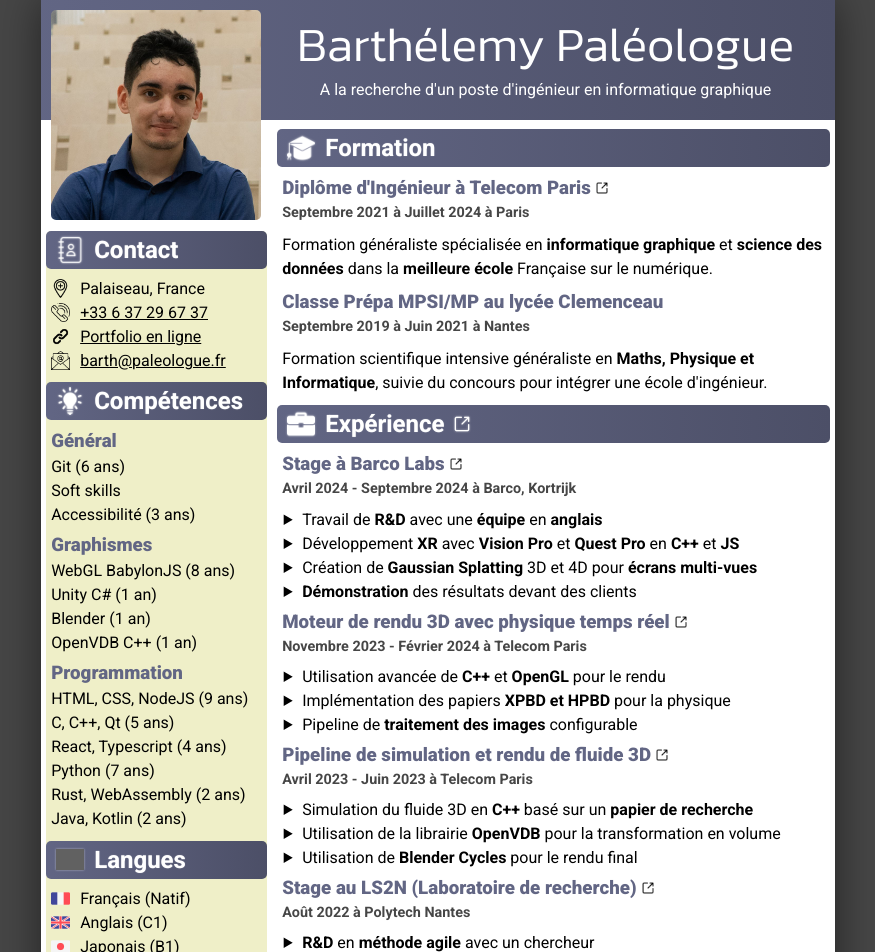
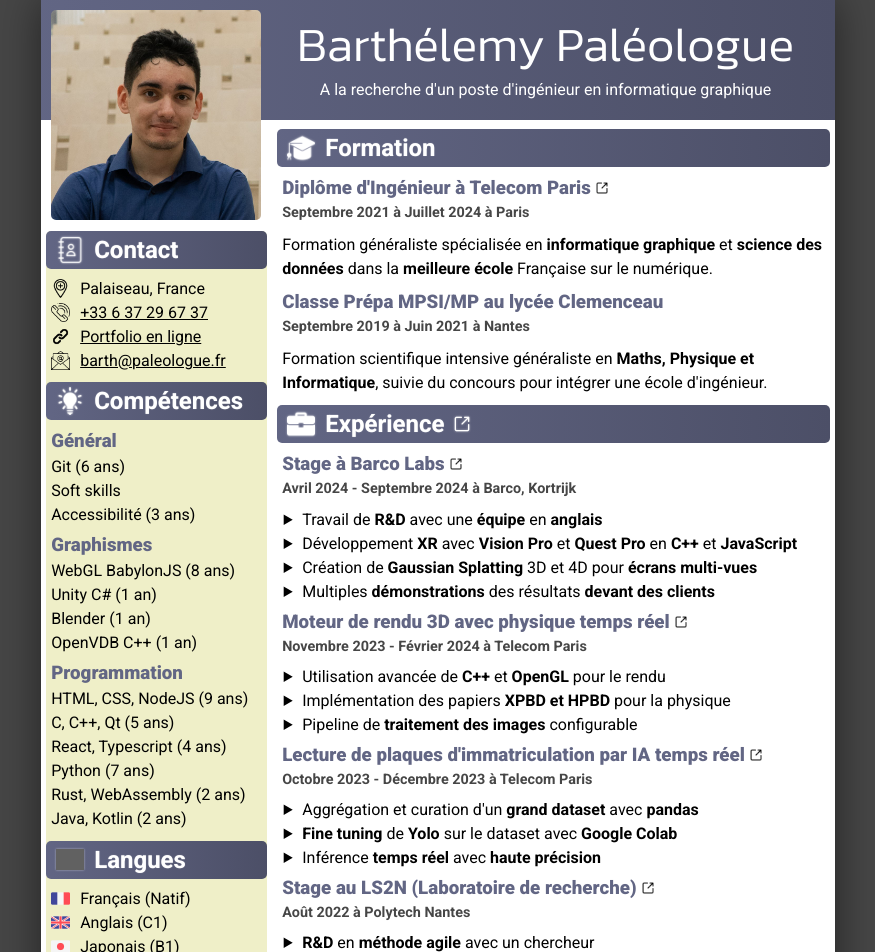
Before and after one commit to BarthPaleologue/resume, a Next.js app: page /resume/ in a window 1280 px wide. Shown: the top 952 px of the page, without its empty margins (202-1077 px from the left). Built offline with nearby package versions, Linux system fonts and the light colour scheme; grey boxes are pictures that could not be loaded.

Commit message:
Update experiences.ts

```diff
--- a/src/app/resumeData/experiences.ts
+++ b/src/app/resumeData/experiences.ts
@@ -15,9 +15,9 @@ export const experiences: Experience[] = [
         when: S({ fr: "Avril 2024 - Septembre 2024 à Barco, Kortrijk", en: "April 2024 - September 2024 at Barco, Kortrijk" }),
         what: [
             S({ fr: "Travail de <b>R&D</b> avec une <b>équipe</b> en <b>anglais</b>", en: "R&D team work in english" }),
-            S({ fr: "Développement <b>XR</b> avec <b>Vision Pro</b> et <b>Quest Pro</b> en <b>C++</b> et <b>JS</b>", en: "XR development with Vision Pro and Quest Pro" }),
+            S({ fr: "Développement <b>XR</b> avec <b>Vision Pro</b> et <b>Quest Pro</b> en <b>C++</b> et <b>JavaScript</b>", en: "XR development with Vision Pro and Quest Pro using <b>C++ and Javascript</b>" }),
             S({ fr: "Création de <b>Gaussian Splatting</b> 3D et 4D pour <b>écrans multi-vues</b>", en: "Creation of 3D and 4D Gaussian Splatting for multi-view screens" }),
-            S({ fr: "<b>Démonstration</b> des résultats devant des clients", en: "<b>Demonstration</b> in front of clients" })
+            S({ fr: "Multiples <b>démonstrations</b> des résultats <b>devant des clients</b>", en: "Multiple <b>demonstrations in front of clients</b>" })
         ],
         enabled: true
     },
@@ -57,6 +57,17 @@ export const experiences: Experience[] = [
         enabled: false
     },
     {
+        title: S({ fr: "Lecture de plaques d'immatriculation par IA temps réel", en: "License plate reading with real-time AI" }),
+        url: "https://github.com/BarthPaleologue/ALPR",
+        when: S({ fr: "Octobre 2023 - Décembre 2023 à Telecom Paris", en: "October 2023 - December 2023 at Telecom Paris" }),
+        what: [
+            S({ fr: "Aggrégation et curation d'un <b>grand dataset</b> avec <b>pandas</b>", en: "Aggregation and curation of a <b>large dataset</b> with <b>pandas</b>" }),
+            S({ fr: "<b>Fine tuning</b> de <b>Yolo</b> sur le dataset avec <b>Google Colab</b>", en: "<b>Fine tuning</b> of <b>Yolo</b> on the dataset with <b>Google Colab</b>" }),
+            S({ fr: "Inférence <b>temps réel</b> avec <b>haute précision</b>", en: "<b>Real-time</b> inference with <b>high accuracy</b>" })
+        ],
+        enabled: true
+    },
+    {
         title: S({ fr: "Pipeline de simulation et rendu de fluide 3D", en: "3D Fluid Simulation and Rendering Pipeline" }),
         url: "https://github.com/Konodinger/Liquid3D",
         when: S({ fr: "Avril 2023 - Juin 2023 à Telecom Paris", en: "April 2023 - June 2023 at Telecom Paris" }),
@@ -66,7 +77,7 @@ export const experiences: Experience[] = [
             S({ fr: "Utilisation de <b>Blender Cycles</b> pour le rendu final", en: "Use of <b>Blender Cycles</b> for the final rendering" }),
             //S({ fr: "Utilisation des <b>soft skills</b> pour faciliter le <b>travail en équipe</b>", en: "Use of <b>soft skills</b> to facilitate <b>teamwork</b>" })
         ],
-        enabled: true
+        enabled: false
     },
     {
         title: S({ fr: "Application de Todo List", en: "Todo List Application" }),
@@ -114,7 +125,7 @@ export const experiences: Experience[] = [
         url: "https://youtu.be/5pXZqHRShTE",
         when: S({ fr: "Juin 2021 - Aujourd'hui", en: "June 2021 - Today" }),
         what: [
-            S({ fr: "<b>Génération procédurale</b> de <b>système solaires</b> entiers avec <b>BabylonJS</b>", en: "<b>Procedural generation</b> of entire <bsolar systems</b> with <b>BabylonJS</b>"}),
+            S({ fr: "<b>Génération procédurale</b> de <b>système solaires</b> entiers avec <b>BabylonJS</b>", en: "<b>Procedural generation</b> of entire <bsolar systems</b> with <b>BabylonJS</b>" }),
             S({ fr: "Conception d'<b>effets visuels avancés</b> en <b>GLSL</b> (atmosphère, nuages...)", en: "Design of visual effects in <b>GLSL</b> (atmosphere, clouds...)" }),
             //S({ fr: "Utilisation avancée de <b>Typescript</b>, <b>Rust</b> et <b>WebAssembly</b>", en: "Advanced <b>Typescript</b>, <b>Rust</b> and <b>WebAssembly</b>" }),
             S({ fr: "Animation de personnage avec <b>Blender</b> et <b>Mixamo</b>", en: "Character animation with <b>Blender</b> and <b>Mixamo</b>" }),
```
